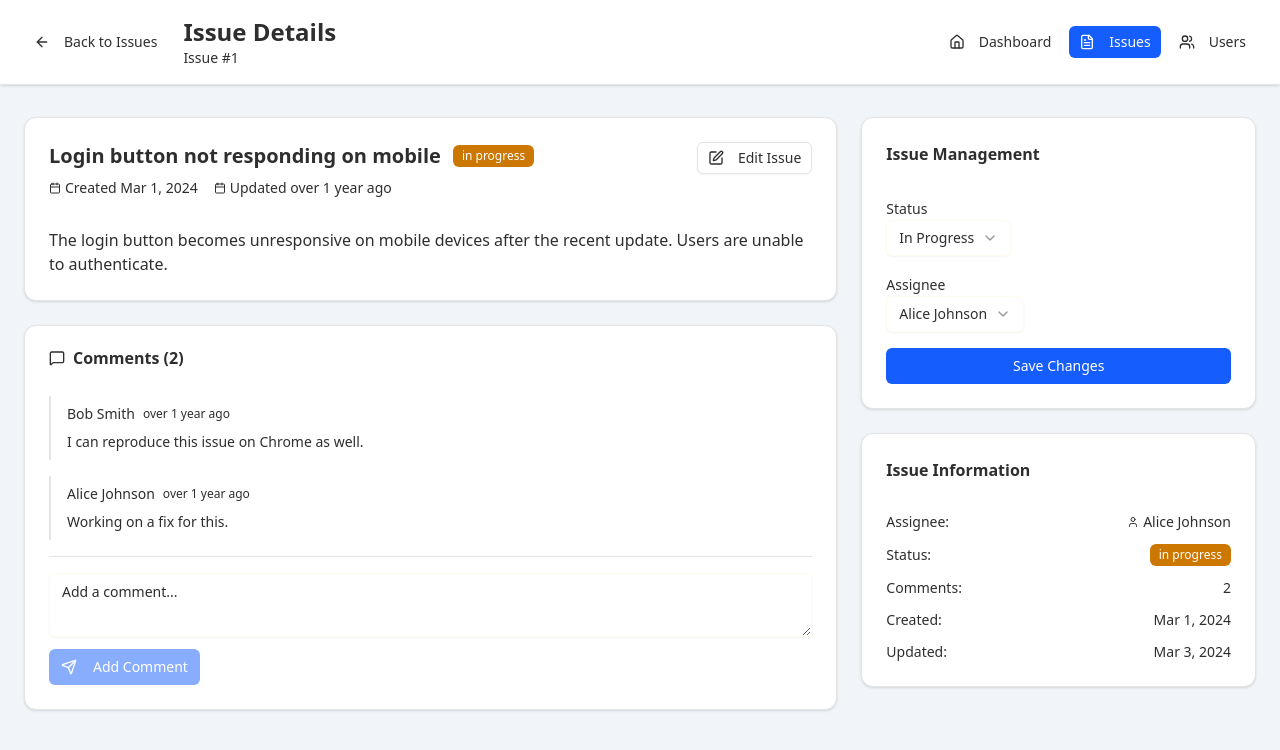
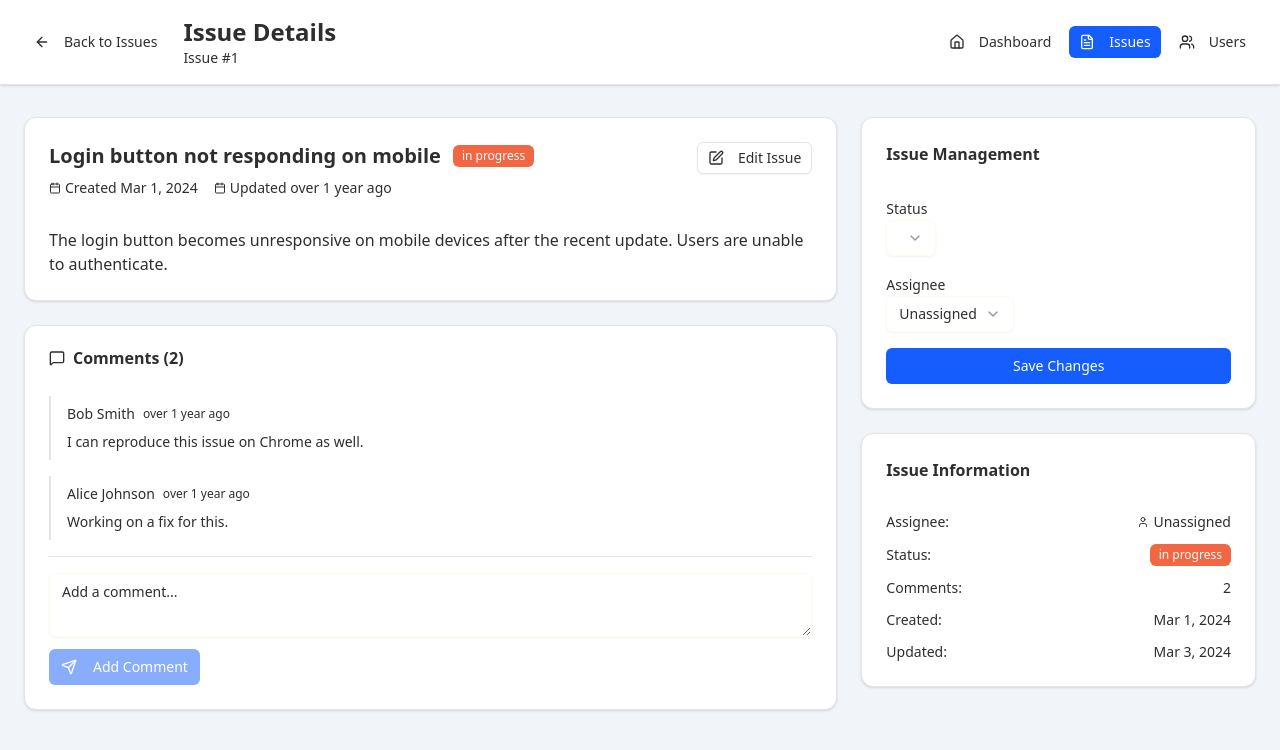
Before and after one commit to JeremyWarui/issue-tracker-graphql, a React (Vite) app in the folder frontend/: page /issues/1 in a window 1280 px wide. Shown: the top 750 px of the page. Built offline with nearby package versions, Linux system fonts and the light colour scheme.

Commit message:
Consume GraphQL api on client IssuesList to fetch the issues

```diff
--- a/frontend/src/components/IssueDetail.tsx
+++ b/frontend/src/components/IssueDetail.tsx
@@ -29,10 +29,10 @@ import {
 import { formatDistanceToNow, format } from "date-fns";
 
 const statusOptions: { value: IssueStatus; label: string; color: string }[] = [
-  { value: "open", label: "Open", color: "secondary" },
-  { value: "in-progress", label: "In Progress", color: "default" },
-  { value: "resolved", label: "Resolved", color: "outline" },
-  { value: "closed", label: "Closed", color: "outline" },
+  { value: "OPEN", label: "Open", color: "secondary" },
+  { value: "IN_PROGRESS", label: "In Progress", color: "default" },
+  { value: "RESOLVED", label: "Resolved", color: "outline" },
+  { value: "CLOSED", label: "Closed", color: "outline" },
 ];
 
 function getStatusBadgeVariant(status: IssueStatus) {
@@ -49,9 +49,9 @@ export function IssueDetail() {
   const issue = mockIssues.find((i) => i.id === issueId);
 
   // State for editing
-  const [status, setStatus] = useState<IssueStatus>(issue?.status || "open");
+  const [status, setStatus] = useState<IssueStatus>(issue?.status || "OPEN");
   const [assigneeId, setAssigneeId] = useState<string>(
-    issue?.assigneeId || "unassigned"
+    issue?.assignedTo?.id || "unassigned"
   );
   const [newComment, setNewComment] = useState("");
   const [comments, setComments] = useState(issue?.comments || []);
--- a/frontend/src/components/IssuesList.tsx
+++ b/frontend/src/components/IssuesList.tsx
@@ -145,8 +145,7 @@ export function IssuesList() {
                     <SelectItem value="all">All Assignees</SelectItem>
                     <SelectItem value="unassigned">Unassigned</SelectItem>
 
-                    { /*update the users*/ }
-
+                    {/*update the users*/}
 
                     {mockUsers.map((user) => (
                       <SelectItem key={user.id} value={user.id}>
```
